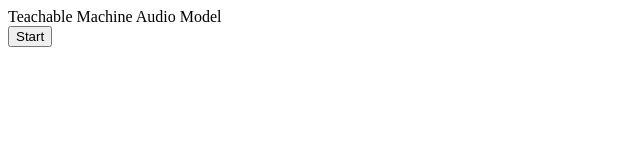
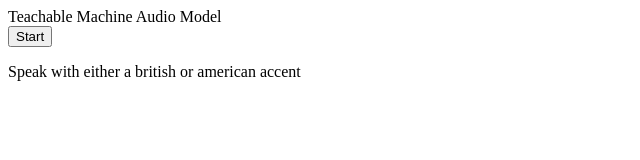
Before and after one commit to JackHowa/british-american-hello-ai, a plain HTML site: page index.html in a window 1280 px wide. Shown: the whole page, without its empty margins (0-640 px from the left). Drawn offline with Linux system fonts and the light colour scheme.

Commit message:
Update index.html

```diff
--- a/index.html
+++ b/index.html
@@ -1,5 +1,6 @@
 <div>Teachable Machine Audio Model</div>
 <button type="button" onclick="init()">Start</button>
+<p>Speak with either a british or american accent</p>
 <div id="label-container"></div>
 <script src="https://cdn.jsdelivr.net/npm/@tensorflow/tfjs@1.3.1/dist/tf.min.js"></script>
 <script src="https://cdn.jsdelivr.net/npm/@tensorflow-models/speech-commands@0.4.0/dist/speech-commands.min.js"></script>
```
